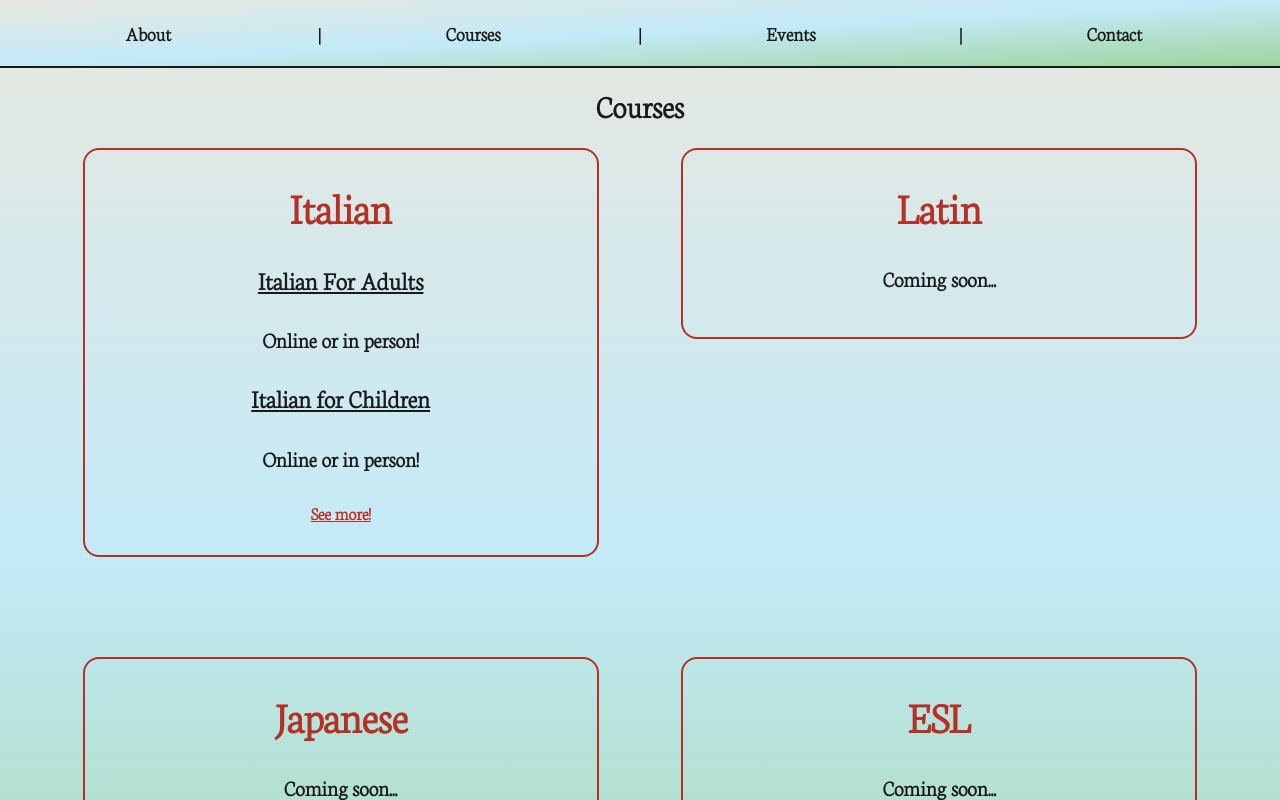
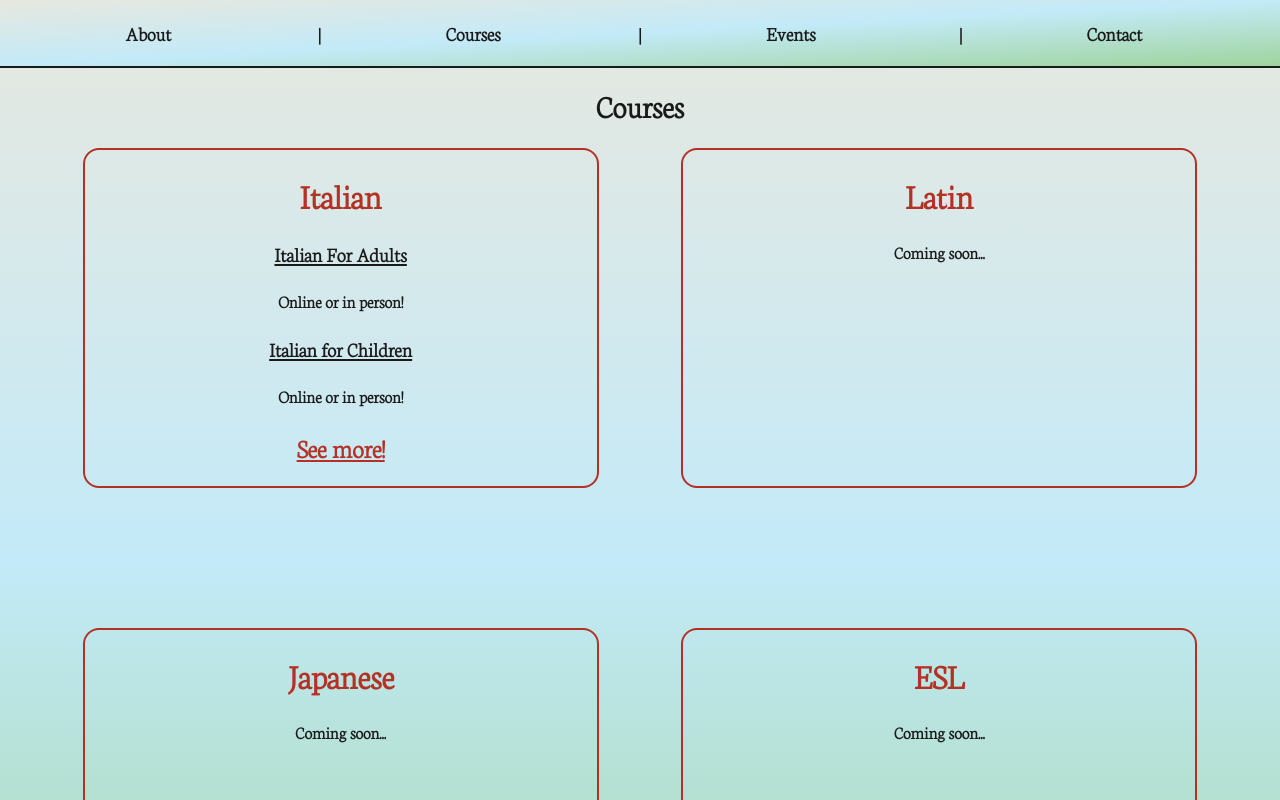
Before and after one commit to averipassmore/CitoDisco, a React (Create React App) app: page /courses in a window 1280 px wide. Shown: the top 800 px of the page. Built offline with nearby package versions, Linux system fonts and the light colour scheme.

Commit message:
fixed sizing on courses page

```diff
--- a/src/App.css
+++ b/src/App.css
@@ -716,27 +716,29 @@ select:-webkit-autofill:focus {
 
 .Course-Card {
   min-width: 250px;
-  min-height: fit-content;
   width: 40vw;
-  height: 40vh;
-  max-height: fit-content;
+  /* height: 40vh; */
+  min-height: 20vh;
+  max-height: 40vh;
   border: 2px solid #B53025;
   border-radius: 2vmin;
   text-align: center;
-  font-size: 22px;
+  /* font-size: 4vmin; */
   margin-bottom: 5vh;
   padding-bottom: 2vh;
+  font-size: 2.2vmin;
 }
 
 .Course-Card h1 {
   color: #B53025;
+  /* font-size: 5vmin; */
 }
 
 .Course-Card h2 {
   color: #B53025;
   text-decoration: underline;
   cursor: pointer;
-  font-size: 18px;
+  /* font-size: 4vmin; */
 }
 
 .Course-Card h2:hover {
@@ -745,6 +747,10 @@ select:-webkit-autofill:focus {
 
 .Course-Card h3 {
   text-decoration: underline;
+  /* font-size: 4vmin; */
+}
+.Course-Card h4 {
+  /* font-size: 3vmin; */
 }
 
 .course-info {
--- a/src/components/Courses2.js
+++ b/src/components/Courses2.js
@@ -13,12 +13,14 @@ const Courses2 = () => {
       </div>
       <div className="Courses-List">
         <div className="Course-Card" onClick={() => navigate('/courses/italian')}>
+          <div>
           <h1>Italian</h1>
           <h3>Italian For Adults</h3>
           <h4>Online or in person!</h4>
           <h3>Italian for Children</h3>
           <h4>Online or in person!</h4>
           <h2>See more!</h2>
+          </div>
         </div>
         <div className="Course-Card">
           <h1>Latin</h1>
```
